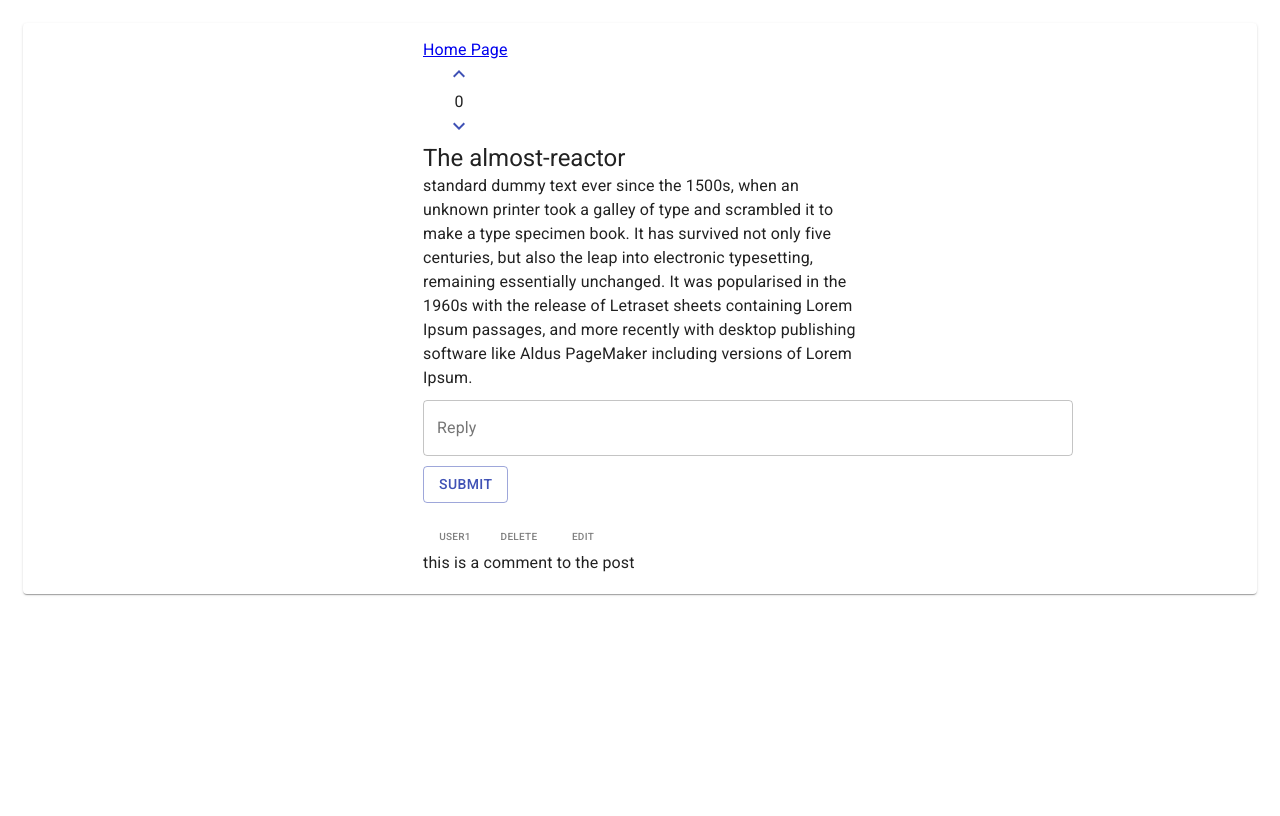
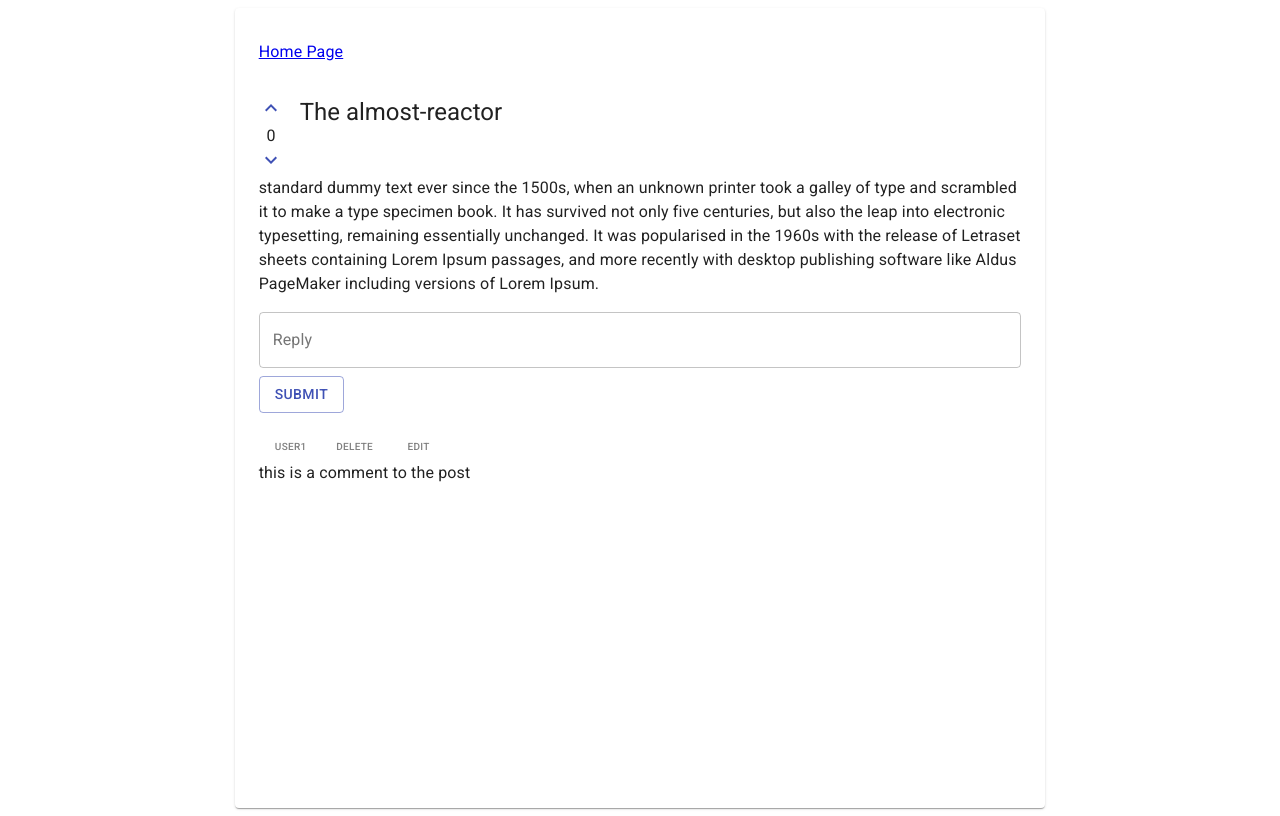
Before and after one commit to pdariusv/howdy-group-project, a React (Create React App) app: page /posts/1 in a window 1280 px wide. Built offline with nearby package versions, Linux system fonts and the light colour scheme.

Commit message:
UI modifications to (PostDetail)

```diff
--- a/src/components/Dialogs/PostDetail.js
+++ b/src/components/Dialogs/PostDetail.js
@@ -3,6 +3,7 @@ import { Link } from "react-router-dom";
 import {
   Paper,
   Button,
+  Container,
   Grid,
   styled,
   Typography,
@@ -13,50 +14,18 @@ import {
 import PostReplyList from "./PostReplyList.js";
 import UpvoteDownVote from "./UpvoteDownvote.js";
 
-const MyPaper = styled(Paper)({
-  margin: 15
-});
+export default function PostDetail(props) {
 
-//Need to figure out how to keep text width fixed on screen size change?? Also need to understand nesting. For example should we combine the paper and box? Also how do we do fullheight for paper?
-const MyBox = styled(Box)({
-  marginLeft: 400,
-  marginRight: 400,
-  paddingTop: 15,
-  paddingBottom: 15
-});
-
-const MyTextField = styled(TextField)({
-  marginTop: 10,
-  marginBottom: 10,
-  //how to make width same width as text box?
-  width: 650
-});
-
-//Post Detail Page which allows users to reply to a saved post.
-
-export default function PostDetail(props) {
-  // const classes = useStyles();
-
-  //Find POST based on Params
   const postDetail = props.post.find(
     postDetail => props.match.params.id === `${postDetail.id}`
   );
 
-  // filters out replies for a given post.
   const existingReplies = props.comments.filter(
     postReplies => props.match.params.id === `${postReplies.id}`
   );
 
-  //SET STATE
-  //Old replies that are currently in database or hard coded (i.e. dummy data)
   const [oldReply, setOldReply] = useState(existingReplies);
-
-  //new replies that are added to a post.
   const [newReply, setNewReply] = useState([""]);
-
-  //START HANDLER FUNCTIONS //
-
-  //logic for adding a new reply.
   const addReply = replyVar => {
     const newReplies = [
       ...oldReply,
@@ -86,31 +55,11 @@ export default function PostDetail(props) {
 
   //removes a reply.
   const removeReplyFunc = arg => {
-    const newReplies = [...oldReply];
-    const newReplyAfterRemovals = newReplies.filter(reply => reply.id !== arg);
-    setOldReply(newReplyAfterRemovals);
-    console.log("this is the remove reply button", newReplyAfterRemovals);
+    //const newReplies = [...oldReply];
+    //const newReplyAfterRemovals = newReplies.filter(reply => reply.id !== arg);
+    //setOldReply(newReplyAfterRemovals);
+    //console.log("this is the remove reply button", newReplyAfterRemovals);
   };
-
-  console.log("PostDetail.js - reply hook variable", newReply);
-
-  // //EDITING REPLY
-  //   const [editingReply, setEditingReply] = useState(false);
-
-  //   const initialReplyFormState = {
-  //     id: null,
-  //     PostId: null,
-  //     username: "",
-  //     reply: "",
-  //     notification: null
-  //   };
-
-  //   const [currentReply, setCurrentReply] = useState(initialReplyFormState);
-
-  //   const editReply =
-
-
-  //   //JSX body that includes detail of post and replies associated.
 
   let votes = 0;
   const [votesState, setVotesState] = useState(votes)
@@ -128,44 +77,34 @@ export default function PostDetail(props) {
     setVotesState(votesState - 1)
   }
 
+  return (
+    <Container>
 
-  return (
-    <div
-    // className={classes.root}
-    >
-      <Grid container spacing={3}>
-        <Grid item xs={12}>
-          <MyPaper
-            height="100%"
-
-          // className={classes.paper}
-          >
-            <MyBox height="100%">
-              {" "}
-              <Typography component="div" variant="body1" color="textPrimary">
+      <Grid spacing={3} xs={8} style={{ margin: '0 auto' }}>
+        <Paper>
+          <Container container style={{ height: '100vh' }}>
+            <Container style={{ padding: '2em 0' }}>
+              <Typography>
                 <Link to="/">Home Page</Link>
               </Typography>
+            </Container>
+            <Grid container>
               <UpvoteDownVote
                 upvoteHandler={upvote}
                 downvoteHandler={downvote}
                 votesState={votesState}
               ></UpvoteDownVote>
-              <Typography component="div" variant="h5" color="textPrimary">
+              <Grid xs={10} style={{ display: 'inline-block', paddingLeft: '1em' }}>
+                <Typography variant="h5" >
                   {postDetail.title}
                 </Typography>
-              <Typography
-                component="div"
-                variant="body1"
-                color="textPrimary"
-              // className={classes.typoBody}
-              >
+              </Grid>
+            </Grid>
+            <Typography>
               {postDetail.postText}
             </Typography>
-              <form
-              // onSubmit={handleSubmit}
-              //form may not be necessary here since we have textfield.
-              >
-                <MyTextField
+            <form>
+              <TextField
                 id="outlined-basic"
                 // className={classes.textField}
                 // label="Comment"
@@ -174,11 +113,9 @@ export default function PostDetail(props) {
                 label="Reply"
                 onChange={handleChange}
                 placeholder="Type reply here..."
+                fullWidth
+                margin={'normal'}
               />
-
-                <div
-                // className={classes.button}
-                >
               <Button
                 variant="outlined"
                 size="medium"
@@ -188,18 +125,16 @@ export default function PostDetail(props) {
               >
                 Submit
               </Button>
-                  {/*How do I filter the prop? so that the post array isn't sent to postreplies?*/}
               <PostReplyList
                 // handleSubmit = {handleSubmit}
                 oldReply={oldReply}
                 removeReplyFunc={removeReplyFunc}
               />
-                </div>
             </form>
-            </MyBox>
-          </MyPaper>
+          </Container>
+        </Paper>
+
       </Grid>
-      </Grid>
-    </div>
+    </Container >
   );
 }
--- a/src/components/Dialogs/UpvoteDownvote.js
+++ b/src/components/Dialogs/UpvoteDownvote.js
@@ -6,11 +6,11 @@ export default function UpvoteDownvote(props) {
 
   return (
     <Grid
-      item
-      lg={2}
       style={{
-        textAlign: 'center'
+        display: 'inline-block', maxWidth: '25px'
       }}
+      disableGutters={true}
+      xs={1}
     >
       <span style={{ cursor: 'pointer' }}>
         <KeyboardArrowUp
@@ -18,10 +18,10 @@ export default function UpvoteDownvote(props) {
           onClick={props.upvoteHandler}
         ></KeyboardArrowUp>{' '}
       </span>
-      <Typography color='textPrimary'>{props.votesState}</Typography>
+      <Typography color='textPrimary' style={{ textAlign: 'center' }}>{props.votesState}</Typography>
       <span style={{ cursor: 'pointer' }}>
         <KeyboardArrowDown color='primary' onClick={props.downvoteHandler} />
       </span>
-    </Grid>
+    </Grid >
   )
 }
```
Lines whose indentation alone changed are shown as unchanged.
